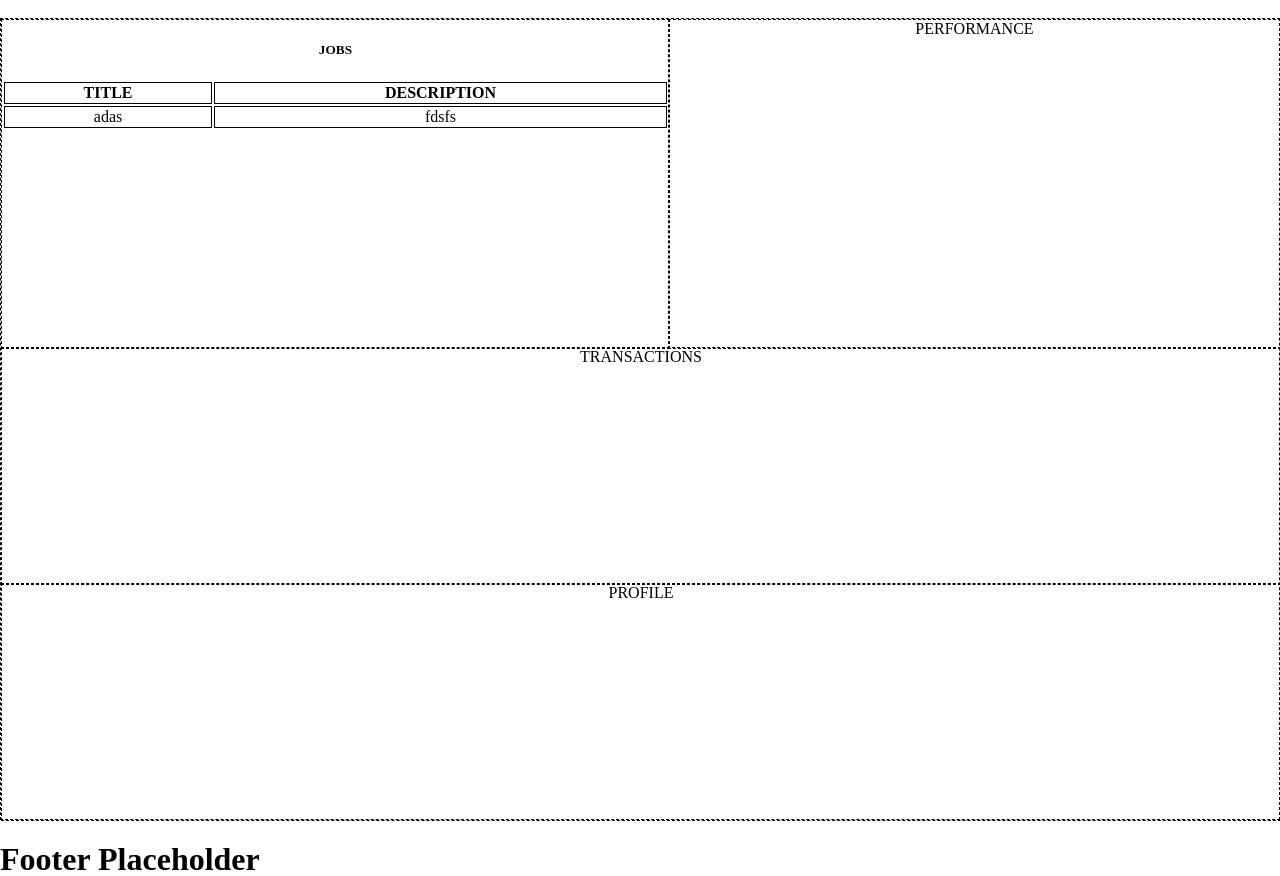
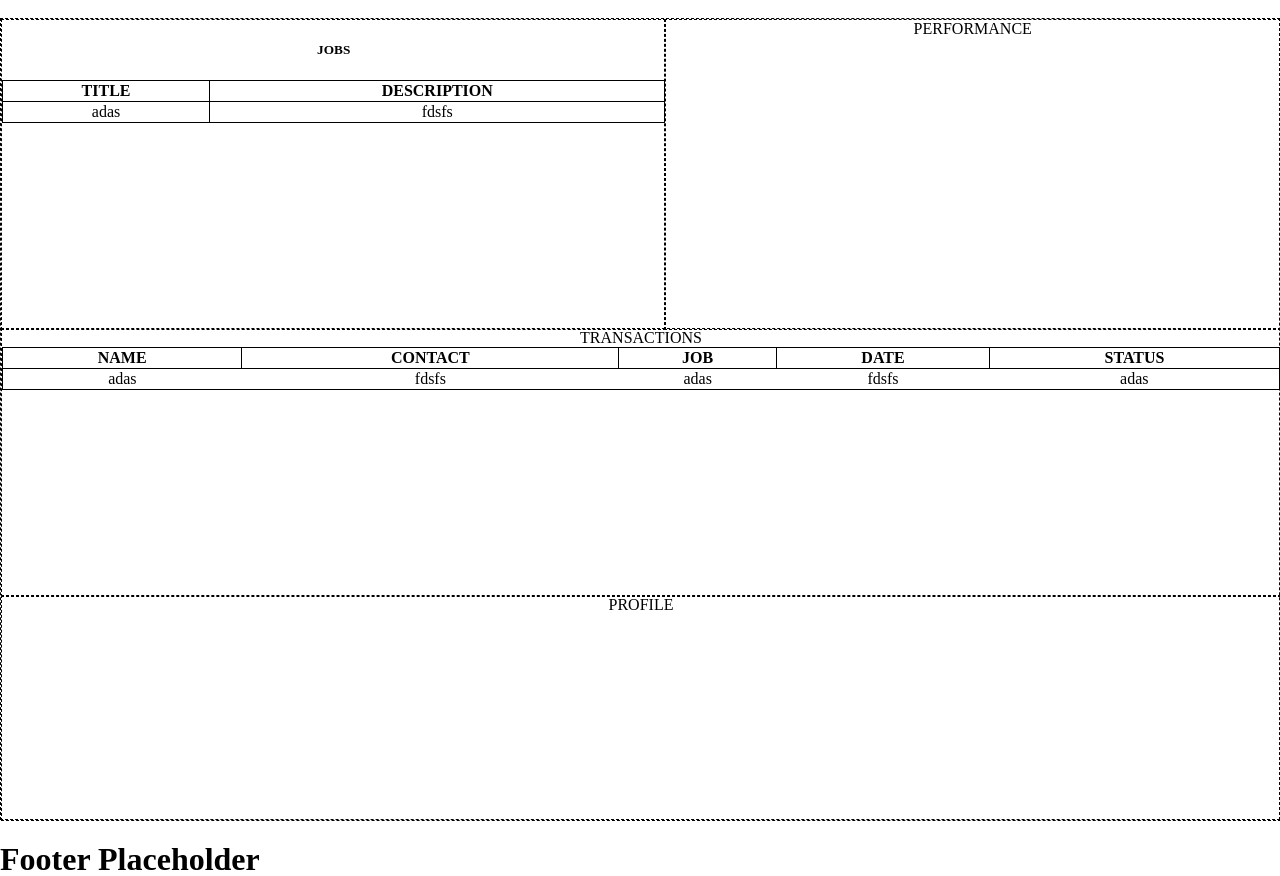
Before and after one commit to JimJ0112/HireAndSeek, a PHP site: page /Freelancer_Dashboard.php in a window 1280 px wide. Shown: the part 147-1023 px from the top of the page. Run offline with PHP 8.4, Linux system fonts and the light colour scheme; data that the repository does not hold is empty.

Commit message:
dashboard updated

```diff
--- a/Freelancer_Dashboard.php
+++ b/Freelancer_Dashboard.php
@@ -70,7 +70,35 @@ else{
         </div>
 
 
-            <div class="dashboard_content"> TRANSACTIONS </div>
+            <div class="dashboard_content">
+
+
+            TRANSACTIONS
+
+            <table id="Transactions_table" class="Transactions_table">
+            <tr>
+                <th> NAME </th>
+                <th> CONTACT  </th>
+                <th> JOB  </th>
+                <th> DATE  </th>
+                <th> STATUS  </th>
+
+            </tr>
+
+            <tr>
+            <td> adas</td>
+            <td> fdsfs</td>
+            <td> adas</td>
+            <td> fdsfs</td>
+            <td> adas</td>
+
+            </tr>
+
+
+
+            </table>
+
+        </div>
             <div class="dashboard_content"> PERFORMANCE
                 <div id="performance_chart"> </div>
                 <div id="performance_table"> </div>
--- a/Style.css
+++ b/Style.css
@@ -563,7 +563,19 @@ cursor: pointer;}
 
 }
 
+table,th,tr{
+    border-collapse: collapse;
+    text-align: center;
+
+}
+
+table{
+    width: 100%;
+}
+
 /*PERFORMANCE*/
+
+/*TRANSACTIONS */
 
 
 /*-----------------------------------------REGISTER----------------------------------------------------------*/
```
Also changed, not shown: Customer_Register_layer2.php (deleted, +0 -54 lines), Scripts/Register.js (+3 -4 lines).
